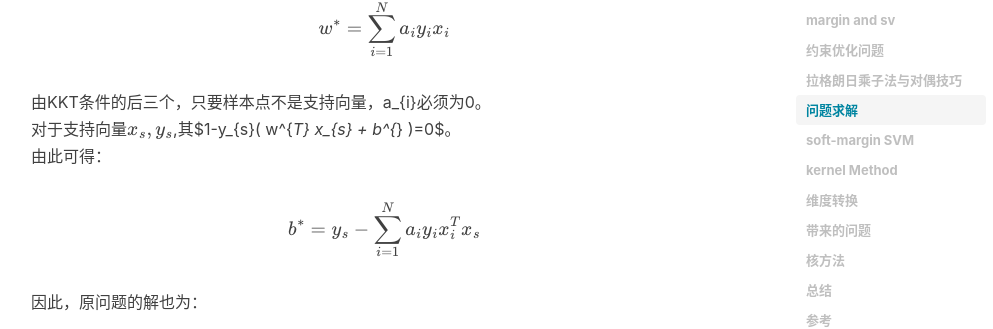
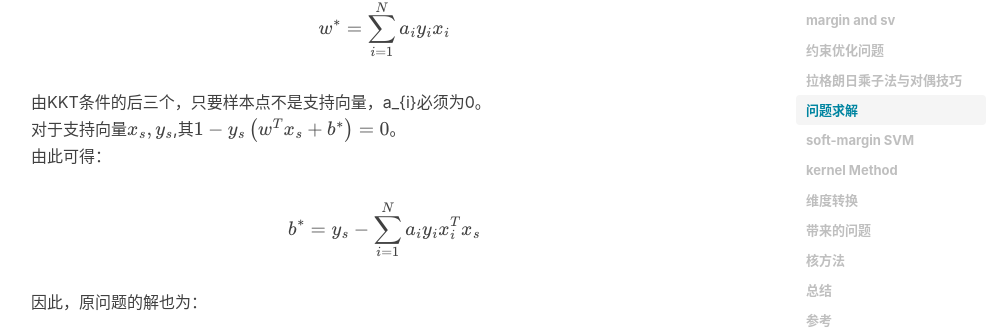
Before and after one commit to zhuxiaoxuhit/zhuxiaoxuhit.github.io, a Jekyll site: the page built from _posts/2020-03-10-支持向量机.md, in a window 1280 px wide and 900 px high, scrolled down 5791 px. Shown: the part 144-473 px from the top of the window, without its empty margins (234-1227 px from the left). Built offline with Jekyll 4.4.1, drawn with Linux system fonts in a browser that asks for light colours; nearby versions of some CDN libraries; formulas are drawn with MathJax 3; comment, search, counter and statistics services are not loaded.

Commit message:
[MOD]SVM

```diff
--- a/_posts/2020-03-10-支持向量机.md
+++ b/_posts/2020-03-10-支持向量机.md
@@ -112,7 +112,7 @@
 其中$w^{*}$在对L求导时已经求出：
 <center>$$w^{*}=\sum_{i=1}^{N}a_{i}y_{i}x_{i}$$</center>
 由KKT条件的后三个，只要样本点不是支持向量，a_{i}必须为0。
-对于支持向量$x_{s},y_{s}$,其$1-y_{s}\( w^{*T}  x_{s} +  b^{*} \)=0$。
+对于支持向量$x_{s},y_{s}$,其$1-y_{s}\left( w^{T}x_{s}+ b^{*} \right)=0$。
 由此可得：
 <center>$$b^{*}=y_{s}-\sum_{i=1}^{N}a_{i}y_{i}x_{i}^{T}x_{s}$$</center>
 因此，原问题的解也为：
```
Also changed, not shown: 1 other file.
